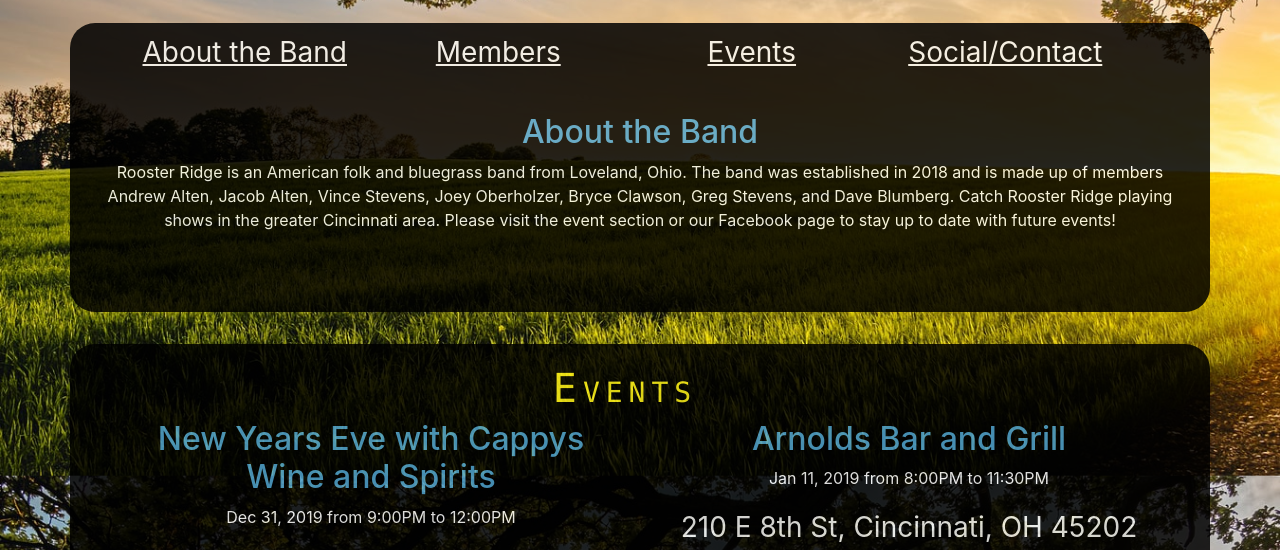
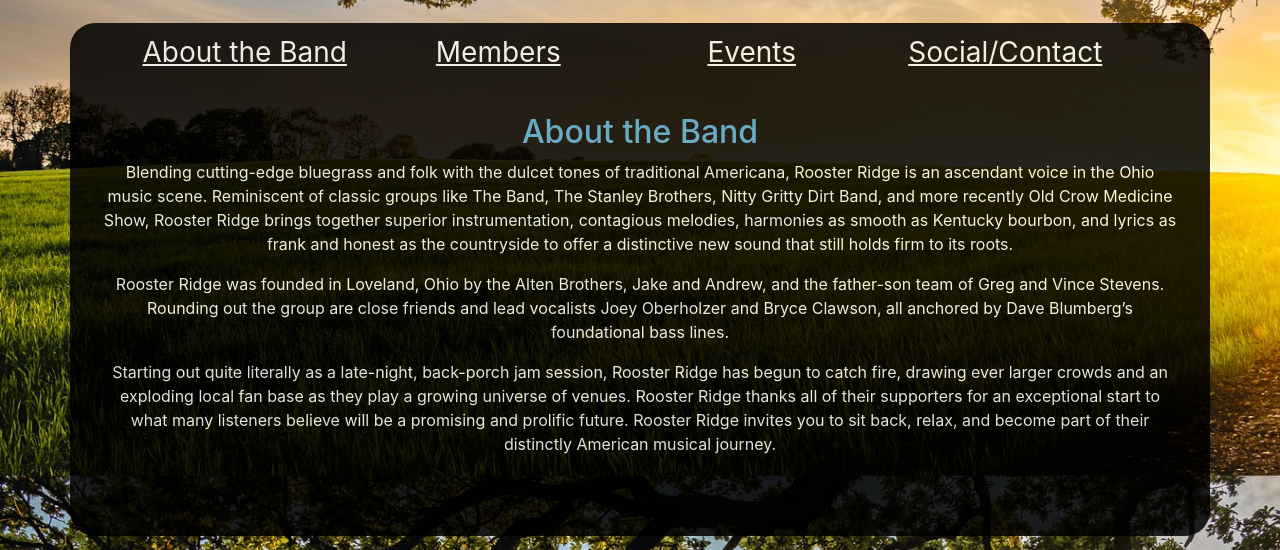
Before and after one commit to altenfreelance/RoosterRidge, a PHP site: page / in a window 1280 px wide. Shown: the part 1231-1781 px from the top of the page. Run offline with PHP 8.4, Linux system fonts and the light colour scheme; data that the repository does not hold is empty; some libraries are stand-ins or nearby versions.

Commit message:
Added new bio

```diff
--- a/index.php
+++ b/index.php
@@ -76,11 +76,29 @@ $nav = new Nav();
 echo $nav;
 ?>
                             <h2>About the Band</h1>
-                            <p>Rooster Ridge is an American folk and bluegrass band from Loveland, Ohio. The band was established
+                            <p>
+                            Blending cutting-edge bluegrass and folk with the dulcet tones of traditional Americana, Rooster Ridge is an ascendant voice in the Ohio
+                            music scene.  Reminiscent of classic groups like The Band, The Stanley Brothers, Nitty Gritty Dirt Band, and more recently Old Crow
+                            Medicine Show, Rooster Ridge brings together superior instrumentation, contagious melodies, harmonies as smooth as Kentucky bourbon,
+                            and lyrics as frank and honest as the countryside to offer a distinctive new sound that still holds firm to its roots.
+                            </p>
+
+
+                            <p>Rooster Ridge was founded in Loveland, Ohio by the Alten Brothers, Jake and Andrew, and the father-son team of Greg and Vince Stevens.
+                            Rounding out the group are close friends and lead vocalists Joey Oberholzer and Bryce Clawson, all anchored by Dave Blumberg’s
+                            foundational bass lines.
+                            </p>
+
+                            <p>Starting out quite literally as a late-night, back-porch jam session, Rooster Ridge has begun to catch fire, drawing ever larger
+                            crowds and an exploding local fan base as they play a growing universe of venues.  Rooster Ridge thanks all of their supporters
+                            for an exceptional start to what many listeners believe will be a promising and prolific future.  Rooster Ridge invites you to sit
+                            back, relax, and become part of their distinctly American musical journey.
+                            </p>
+                            <!-- <p>Rooster Ridge is an American folk and bluegrass band from Loveland, Ohio. The band was established
                             in 2018 and is made up of members Andrew Alten, Jacob Alten, Vince Stevens, Joey Oberholzer, Bryce
                              Clawson, Greg Stevens, and Dave Blumberg. Catch Rooster Ridge playing shows in the greater Cincinnati area.
                              Please visit the event section or our Facebook page to stay up to date with future events!
-                             </p>
+                             </p> -->
                         </div>
                     </div>
 
```
